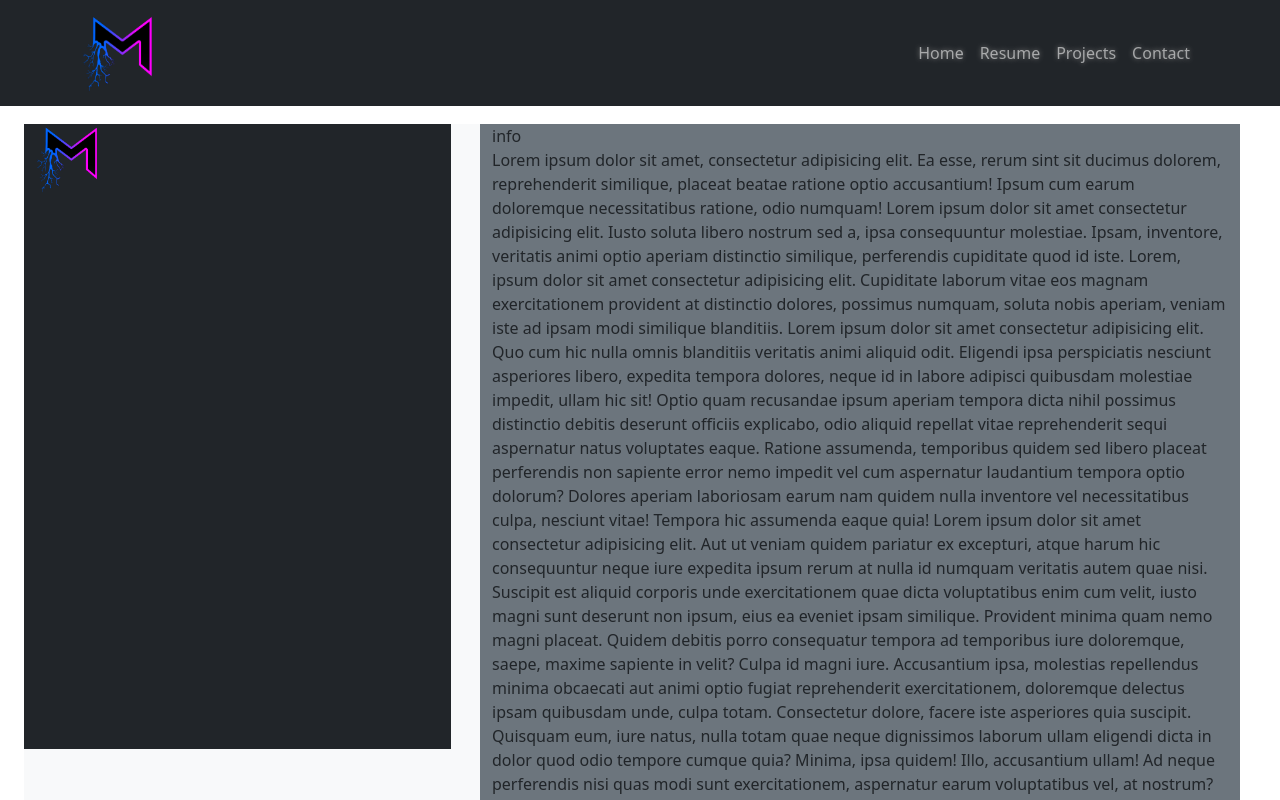
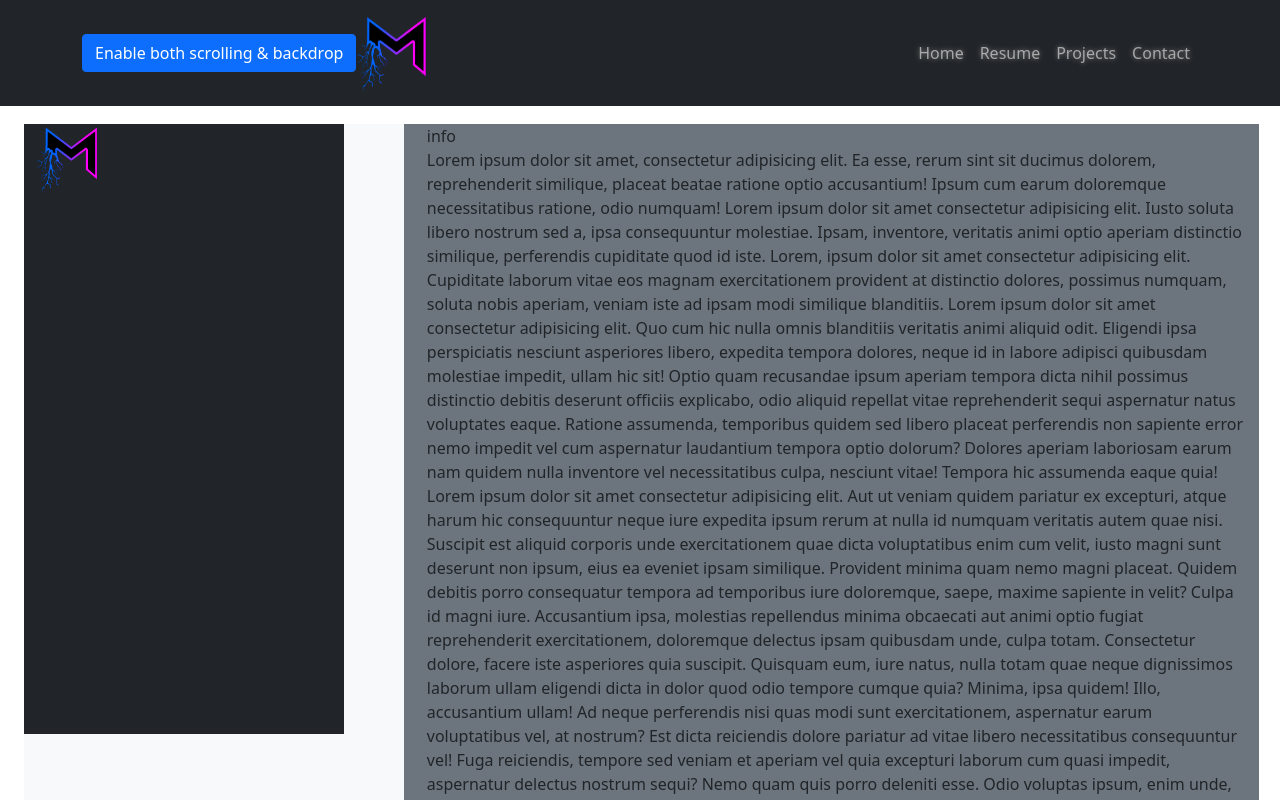
Before and after one commit to MuddathirDawood/Portfolio, a plain HTML site: page index.html in a window 1280 px wide. Shown: the top 800 px of the page. Drawn offline with nearby package versions, Linux system fonts and the light colour scheme.

Commit message:
off canvas

```diff
--- a/index.html
+++ b/index.html
@@ -1,17 +1,32 @@
 <!DOCTYPE html>
 <html lang="en">
+
 <head>
   <meta charset="UTF-8">
   <meta http-equiv="X-UA-Compatible" content="IE=edge">
   <meta name="viewport" content="width=device-width, initial-scale=1.0">
-    <link href="https://cdn.jsdelivr.net/npm/bootstrap@5.1.3/dist/css/bootstrap.min.css" rel="stylesheet" integrity="sha384-1BmE4kWBq78iYhFldvKuhfTAU6auU8tT94WrHftjDbrCEXSU1oBoqyl2QvZ6jIW3" crossorigin="anonymous">
+  <link href="https://cdn.jsdelivr.net/npm/bootstrap@5.1.3/dist/css/bootstrap.min.css" rel="stylesheet"
+    integrity="sha384-1BmE4kWBq78iYhFldvKuhfTAU6auU8tT94WrHftjDbrCEXSU1oBoqyl2QvZ6jIW3" crossorigin="anonymous">
   <link rel="stylesheet" href="./styles/style.css">
   <title>Portfolio</title>
 </head>
+
 <body>
-    <header class="bg-black">
-      <nav class="navbar navbar-expand-lg navbar-dark bg-dark fixed-top">
+  <header>
+  <div class="offcanvas offcanvas-start" data-bs-scroll="true" tabindex="-1" id="offcanvasWithBothOptions">
+    <div class="offcanvas-header">
+      <h5 class="offcanvas-title" id="offcanvasWithBothOptionsLabel">Backdrop with scrolling</h5>
+      <button type="button" class="btn-close text-reset" data-bs-dismiss="offcanvas"></button>
+    </div>
+    <div class="offcanvas-body">
+      <p>Try scrolling the rest of the page to see this option in action.</p>
+    </div>
+  </div>
+    <nav class="navbar navbar-expand-lg navbar-dark bg-dark fixed-top banner">
       <div class="container">
+        <button class="btn btn-primary" type="button" data-bs-toggle="offcanvas"
+          data-bs-target="#offcanvasWithBothOptions">Enable both scrolling & backdrop</button>
+
         <a class="navbar-brand" href="#"><img src="./images/Logo'.png" alt="" width="80px" height="80px"></a>
         <button class="navbar-toggler" type="button" data-bs-toggle="collapse" data-bs-target="#navbarNav">
           <span class="navbar-toggler-icon"></span>
@@ -35,31 +50,75 @@
       </div>
     </nav>
   </header>
+
   <main>
     <div class="container bg-light mt-4 ms-4">
       <div class="row">
-            <div class="col-md-4 bg-dark"  id="contents">
+        <div class="col-md-3 bg-dark" id="about">
           <aside id="fixed">
             <img src="./images/Logo'.png" alt="" width="70px" height="70px">
           </aside>
         </div>
-            <div class="content col-md-8 bg-secondary">
+        <div class="content col-md-9 bg-secondary">
           info
           <p>
-                Lorem ipsum dolor sit amet, consectetur adipisicing elit. Ea esse, rerum sint sit ducimus dolorem, reprehenderit similique, placeat beatae ratione optio accusantium! Ipsum cum earum doloremque necessitatibus ratione, odio numquam!
-                Lorem ipsum dolor sit amet consectetur adipisicing elit. Iusto soluta libero nostrum sed a, ipsa consequuntur molestiae. Ipsam, inventore, veritatis animi optio aperiam distinctio similique, perferendis cupiditate quod id iste.
-                Lorem, ipsum dolor sit amet consectetur adipisicing elit. Cupiditate laborum vitae eos magnam exercitationem provident at distinctio dolores, possimus numquam, soluta nobis aperiam, veniam iste ad ipsam modi similique blanditiis.
-                Lorem ipsum dolor sit amet consectetur adipisicing elit. Quo cum hic nulla omnis blanditiis veritatis animi aliquid odit. Eligendi ipsa perspiciatis nesciunt asperiores libero, expedita tempora dolores, neque id in labore adipisci quibusdam molestiae impedit, ullam hic sit! Optio quam recusandae ipsum aperiam tempora dicta nihil possimus distinctio debitis deserunt officiis explicabo, odio aliquid repellat vitae reprehenderit sequi aspernatur natus voluptates eaque. Ratione assumenda, temporibus quidem sed libero placeat perferendis non sapiente error nemo impedit vel cum aspernatur laudantium tempora optio dolorum? Dolores aperiam laboriosam earum nam quidem nulla inventore vel necessitatibus culpa, nesciunt vitae! Tempora hic assumenda eaque quia!
-                Lorem ipsum dolor sit amet consectetur adipisicing elit. Aut ut veniam quidem pariatur ex excepturi, atque harum hic consequuntur neque iure expedita ipsum rerum at nulla id numquam veritatis autem quae nisi. Suscipit est aliquid corporis unde exercitationem quae dicta voluptatibus enim cum velit, iusto magni sunt deserunt non ipsum, eius ea eveniet ipsam similique. Provident minima quam nemo magni placeat. Quidem debitis porro consequatur tempora ad temporibus iure doloremque, saepe, maxime sapiente in velit? Culpa id magni iure. Accusantium ipsa, molestias repellendus minima obcaecati aut animi optio fugiat reprehenderit exercitationem, doloremque delectus ipsam quibusdam unde, culpa totam. Consectetur dolore, facere iste asperiores quia suscipit. Quisquam eum, iure natus, nulla totam quae neque dignissimos laborum ullam eligendi dicta in dolor quod odio tempore cumque quia? Minima, ipsa quidem! Illo, accusantium ullam! Ad neque perferendis nisi quas modi sunt exercitationem, aspernatur earum voluptatibus vel, at nostrum? Est dicta reiciendis dolore pariatur ad vitae libero necessitatibus consequuntur vel! Fuga reiciendis, tempore sed veniam et aperiam vel quia excepturi laborum cum quasi impedit, aspernatur delectus nostrum sequi? Nemo quam quis porro deleniti esse. Odio voluptas ipsum, enim unde, ducimus minima quo animi placeat ullam, repudiandae consequuntur? Voluptates amet suscipit in optio aliquid voluptate.
+            Lorem ipsum dolor sit amet, consectetur adipisicing elit. Ea esse, rerum sint sit ducimus dolorem,
+            reprehenderit similique, placeat beatae ratione optio accusantium! Ipsum cum earum doloremque necessitatibus
+            ratione, odio numquam!
+            Lorem ipsum dolor sit amet consectetur adipisicing elit. Iusto soluta libero nostrum sed a, ipsa
+            consequuntur molestiae. Ipsam, inventore, veritatis animi optio aperiam distinctio similique, perferendis
+            cupiditate quod id iste.
+            Lorem, ipsum dolor sit amet consectetur adipisicing elit. Cupiditate laborum vitae eos magnam exercitationem
+            provident at distinctio dolores, possimus numquam, soluta nobis aperiam, veniam iste ad ipsam modi similique
+            blanditiis.
+            Lorem ipsum dolor sit amet consectetur adipisicing elit. Quo cum hic nulla omnis blanditiis veritatis animi
+            aliquid odit. Eligendi ipsa perspiciatis nesciunt asperiores libero, expedita tempora dolores, neque id in
+            labore adipisci quibusdam molestiae impedit, ullam hic sit! Optio quam recusandae ipsum aperiam tempora
+            dicta nihil possimus distinctio debitis deserunt officiis explicabo, odio aliquid repellat vitae
+            reprehenderit sequi aspernatur natus voluptates eaque. Ratione assumenda, temporibus quidem sed libero
+            placeat perferendis non sapiente error nemo impedit vel cum aspernatur laudantium tempora optio dolorum?
+            Dolores aperiam laboriosam earum nam quidem nulla inventore vel necessitatibus culpa, nesciunt vitae!
+            Tempora hic assumenda eaque quia!
+            Lorem ipsum dolor sit amet consectetur adipisicing elit. Aut ut veniam quidem pariatur ex excepturi, atque
+            harum hic consequuntur neque iure expedita ipsum rerum at nulla id numquam veritatis autem quae nisi.
+            Suscipit est aliquid corporis unde exercitationem quae dicta voluptatibus enim cum velit, iusto magni sunt
+            deserunt non ipsum, eius ea eveniet ipsam similique. Provident minima quam nemo magni placeat. Quidem
+            debitis porro consequatur tempora ad temporibus iure doloremque, saepe, maxime sapiente in velit? Culpa id
+            magni iure. Accusantium ipsa, molestias repellendus minima obcaecati aut animi optio fugiat reprehenderit
+            exercitationem, doloremque delectus ipsam quibusdam unde, culpa totam. Consectetur dolore, facere iste
+            asperiores quia suscipit. Quisquam eum, iure natus, nulla totam quae neque dignissimos laborum ullam
+            eligendi dicta in dolor quod odio tempore cumque quia? Minima, ipsa quidem! Illo, accusantium ullam! Ad
+            neque perferendis nisi quas modi sunt exercitationem, aspernatur earum voluptatibus vel, at nostrum? Est
+            dicta reiciendis dolore pariatur ad vitae libero necessitatibus consequuntur vel! Fuga reiciendis, tempore
+            sed veniam et aperiam vel quia excepturi laborum cum quasi impedit, aspernatur delectus nostrum sequi? Nemo
+            quam quis porro deleniti esse. Odio voluptas ipsum, enim unde, ducimus minima quo animi placeat ullam,
+            repudiandae consequuntur? Voluptates amet suscipit in optio aliquid voluptate.
           </p>
           <p>
-                Lorem ipsum dolor sit amet, consectetur adipisicing elit. Quos eveniet quae accusantium minus iure. Placeat optio ab rem, aliquid tempore atque saepe libero sit quae modi omnis vero! Adipisci, tempora quod? Repellendus odio at dolor possimus, exercitationem, earum dignissimos hic officiis impedit autem nostrum quidem ullam sit sequi aspernatur, eius ad maxime accusamus culpa ut iusto voluptatum recusandae eligendi. Deleniti ipsa reprehenderit nobis error amet sit sequi esse quo aperiam, consequatur ea odio. Animi harum, similique enim rem eligendi laborum beatae repellat unde aliquid, dolorum minus placeat perspiciatis deserunt cupiditate voluptatibus porro ad error inventore possimus? Dolore, aspernatur. Commodi placeat ducimus a quidem ab, animi cum deleniti, veniam odio quo distinctio voluptas perspiciatis, quia harum minima corrupti esse doloribus modi ullam pariatur libero nostrum quam autem. Laudantium tenetur delectus dolor in atque, eum quaerat corporis tempora! Laudantium eaque non deleniti provident delectus quae, facilis voluptas iusto. Aliquam, quibusdam sint optio tempora veniam sit facere. At provident saepe, explicabo veritatis, vero consequuntur officia modi nam minus enim laborum harum ipsam magnam rem atque esse expedita delectus ut sequi voluptates sapiente. Consequatur, tempore iste quo sequi in sit aspernatur autem aut incidunt earum eius repellat ab iure culpa, odio sunt libero ipsam.
+            Lorem ipsum dolor sit amet, consectetur adipisicing elit. Quos eveniet quae accusantium minus iure. Placeat
+            optio ab rem, aliquid tempore atque saepe libero sit quae modi omnis vero! Adipisci, tempora quod?
+            Repellendus odio at dolor possimus, exercitationem, earum dignissimos hic officiis impedit autem nostrum
+            quidem ullam sit sequi aspernatur, eius ad maxime accusamus culpa ut iusto voluptatum recusandae eligendi.
+            Deleniti ipsa reprehenderit nobis error amet sit sequi esse quo aperiam, consequatur ea odio. Animi harum,
+            similique enim rem eligendi laborum beatae repellat unde aliquid, dolorum minus placeat perspiciatis
+            deserunt cupiditate voluptatibus porro ad error inventore possimus? Dolore, aspernatur. Commodi placeat
+            ducimus a quidem ab, animi cum deleniti, veniam odio quo distinctio voluptas perspiciatis, quia harum minima
+            corrupti esse doloribus modi ullam pariatur libero nostrum quam autem. Laudantium tenetur delectus dolor in
+            atque, eum quaerat corporis tempora! Laudantium eaque non deleniti provident delectus quae, facilis voluptas
+            iusto. Aliquam, quibusdam sint optio tempora veniam sit facere. At provident saepe, explicabo veritatis,
+            vero consequuntur officia modi nam minus enim laborum harum ipsam magnam rem atque esse expedita delectus ut
+            sequi voluptates sapiente. Consequatur, tempore iste quo sequi in sit aspernatur autem aut incidunt earum
+            eius repellat ab iure culpa, odio sunt libero ipsam.
           </p>
         </div>
       </div>
     </div>
+
   </main>
 
-    <script src="https://cdn.jsdelivr.net/npm/bootstrap@5.1.3/dist/js/bootstrap.bundle.min.js" integrity="sha384-ka7Sk0Gln4gmtz2MlQnikT1wXgYsOg+OMhuP+IlRH9sENBO0LRn5q+8nbTov4+1p" crossorigin="anonymous"></script>
+  <script src="https://cdn.jsdelivr.net/npm/bootstrap@5.1.3/dist/js/bootstrap.bundle.min.js"
+    integrity="sha384-ka7Sk0Gln4gmtz2MlQnikT1wXgYsOg+OMhuP+IlRH9sENBO0LRn5q+8nbTov4+1p" crossorigin="anonymous">
+  </script>
 </body>
+
 </html>
--- a/styles/style.css
+++ b/styles/style.css
@@ -1,20 +1,21 @@
 @import url("https://cdn.jsdelivr.net/npm/bootstrap-icons@1.8.1/font/bootstrap-icons.css");
 
-*{
+* {
     margin: 0;
     padding: 0;
 }
 
-header, footer{
+header,
+footer {
     height: 100px;
     min-width: 100%;
 }
 
-.nav-link{
+.nav-link {
     text-shadow: 0 0 5px gray;
 }
 
-#contents{
+#about {
     position: fixed;
 }
 
@@ -31,13 +32,25 @@ header, footer{
 
 }         */
 
-.container>.row #fixed{
-        min-width: 100%;
-        height: 625px;
+.container>.row #fixed {
+    height: 610px;
 }
 
-.content{
+.content {
     overflow-x: hidden;
     overflow-y: auto;
-        margin-left: 40%;
+    margin-left: 380px;
+    padding-left: 2%;
 }
+
+@media(max-width:1439px) {}
+
+.banner::after{
+    content: "";
+    position: absolute;
+    z-index: 1;
+}
+
+.banner>.offcanvas{
+        z-index: 100;
+}
```
Lines whose indentation alone changed are shown as unchanged.
